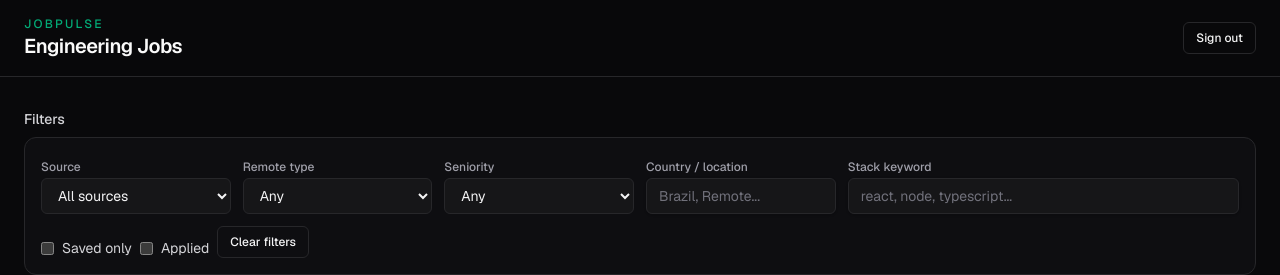
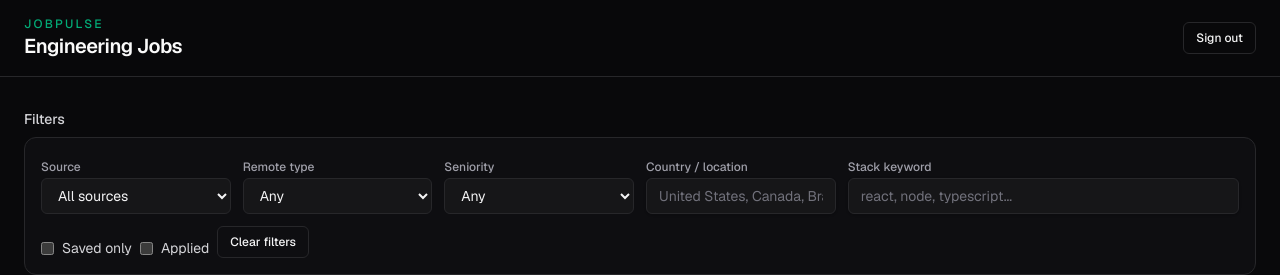
Before and after one commit to giovaniohira/job-board-agreggator, a Next.js app: page /dashboard in a window 1280 px wide. Shown: the top 275 px of the page. Built offline with nearby package versions, Linux system fonts and the light colour scheme; no server answers; the database is empty.

Commit message:
feat: restrict pipeline to remote jobs in US, Canada, and Brazil
Search only the three target markets with remote URL filters, infer allowed countries from location text, and drop hybrid, on-site, or out-of-region listings before upsert.

```diff
--- a/src/components/dashboard/job-filters.tsx
+++ b/src/components/dashboard/job-filters.tsx
@@ -72,7 +72,7 @@ export function JobFiltersBar() {
       <div className="space-y-1.5">
         <label className="text-xs font-medium text-zinc-400">Country / location</label>
         <Input
-          placeholder="Brazil, Remote..."
+          placeholder="United States, Canada, Brazil..."
           defaultValue={searchParams.get("country") ?? ""}
           onKeyDown={(e) => {
             if (e.key === "Enter") {
--- a/src/scrapers/glassdoorScraper.ts
+++ b/src/scrapers/glassdoorScraper.ts
@@ -7,6 +7,7 @@ import {
   extractTags,
   inferRemoteType,
   inferSeniority,
+  isAllowedPipelineJob,
   isRelevantSeniority,
 } from "./utils";
 
@@ -21,7 +22,7 @@ export class GlassdoorScraper extends BaseScraper {
       for (const location of SEARCH_LOCATIONS) {
         const slug = encodeURIComponent(keyword);
         const locSlug = encodeURIComponent(location.query);
-        const url = `https://www.glassdoor.com/Job/jobs.htm?sc.keyword=${slug}&locT=N&locId=1&locKeyword=${locSlug}&fromAge=7`;
+        const url = `https://www.glassdoor.com/Job/jobs.htm?sc.keyword=${slug}&locT=N&locId=1&locKeyword=${locSlug}&fromAge=7&remoteWorkType=1`;
 
         try {
           await page.goto(url, {
@@ -64,6 +65,16 @@ export class GlassdoorScraper extends BaseScraper {
             const seniority = inferSeniority(combined);
             if (!isRelevantSeniority(seniority)) continue;
 
+            const remoteType = inferRemoteType(combined);
+            if (
+              !isAllowedPipelineJob(
+                { title, location: locationText, remoteType },
+                location.country
+              )
+            ) {
+              continue;
+            }
+
             const key = `${title}|${company}|${applyUrl}`;
             if (seen.has(key)) continue;
             seen.add(key);
@@ -74,7 +85,7 @@ export class GlassdoorScraper extends BaseScraper {
               title,
               company,
               location: locationText,
-              remoteType: inferRemoteType(`${locationText} ${title}`),
+              remoteType: "remote",
               seniority,
               description: undefined,
               salary,
--- a/src/scrapers/indeedScraper.ts
+++ b/src/scrapers/indeedScraper.ts
@@ -7,6 +7,7 @@ import {
   extractTags,
   inferRemoteType,
   inferSeniority,
+  isAllowedPipelineJob,
   isRelevantSeniority,
 } from "./utils";
 
@@ -24,6 +25,7 @@ export class IndeedScraper extends BaseScraper {
         url.searchParams.set("l", location.query);
         url.searchParams.set("fromage", "7");
         url.searchParams.set("explvl", "ENTRY_LEVEL,MID_LEVEL");
+        url.searchParams.set("remotejob", "1");
 
         try {
           await page.goto(url.toString(), {
@@ -67,6 +69,16 @@ export class IndeedScraper extends BaseScraper {
             const seniority = inferSeniority(combined);
             if (!isRelevantSeniority(seniority)) continue;
 
+            const remoteType = inferRemoteType(combined);
+            if (
+              !isAllowedPipelineJob(
+                { title, location: locationText, remoteType },
+                location.country
+              )
+            ) {
+              continue;
+            }
+
             const key = `${title}|${company}|${applyUrl}`;
             if (seen.has(key)) continue;
             seen.add(key);
@@ -77,7 +89,7 @@ export class IndeedScraper extends BaseScraper {
               title,
               company,
               location: locationText,
-              remoteType: inferRemoteType(`${locationText} ${title}`),
+              remoteType: "remote",
               seniority,
               description: undefined,
               salary,
--- a/src/scrapers/linkedinScraper.ts
+++ b/src/scrapers/linkedinScraper.ts
@@ -7,6 +7,7 @@ import {
   extractTags,
   inferRemoteType,
   inferSeniority,
+  isAllowedPipelineJob,
   isRelevantSeniority,
 } from "./utils";
 
@@ -24,6 +25,7 @@ export class LinkedInScraper extends BaseScraper {
         url.searchParams.set("location", location.query);
         url.searchParams.set("f_E", "2,3"); // entry + associate
         url.searchParams.set("f_TPR", "r604800"); // past week
+        url.searchParams.set("f_WT", "2"); // remote only
 
         try {
           await page.goto(url.toString(), {
@@ -62,6 +64,16 @@ export class LinkedInScraper extends BaseScraper {
             const seniority = inferSeniority(combined);
             if (!isRelevantSeniority(seniority)) continue;
 
+            const remoteType = inferRemoteType(combined);
+            if (
+              !isAllowedPipelineJob(
+                { title, location: locationText, remoteType },
+                location.country
+              )
+            ) {
+              continue;
+            }
+
             const key = `${title}|${company}|${applyUrl}`;
             if (seen.has(key)) continue;
             seen.add(key);
@@ -72,7 +84,7 @@ export class LinkedInScraper extends BaseScraper {
               title,
               company,
               location: locationText,
-              remoteType: inferRemoteType(`${locationText} ${title}`),
+              remoteType: "remote",
               seniority,
               description: undefined,
               salary: undefined,
--- a/src/scrapers/utils.ts
+++ b/src/scrapers/utils.ts
@@ -7,11 +7,34 @@ export const SEARCH_KEYWORDS = [
   "react developer",
 ] as const;
 
+export const ALLOWED_COUNTRIES = ["us", "canada", "brazil"] as const;
+export type AllowedCountry = (typeof ALLOWED_COUNTRIES)[number];
+
 export const SEARCH_LOCATIONS = [
-  { label: "Brazil", query: "Brazil" },
-  { label: "Remote", query: "Remote" },
-  { label: "Worldwide Remote", query: "Worldwide" },
+  { label: "United States", query: "United States", country: "us" as const },
+  { label: "Canada", query: "Canada", country: "canada" as const },
+  { label: "Brazil", query: "Brazil", country: "brazil" as const },
 ] as const;
+
+const COUNTRY_PATTERNS: Record<AllowedCountry, RegExp[]> = {
+  us: [
+    /\b(united states|u\.?s\.?a?\.?|usa)\b/i,
+    /,\s*(AL|AK|AZ|AR|CA|CO|CT|DE|FL|GA|HI|ID|IL|IN|IA|KS|KY|LA|ME|MD|MA|MI|MN|MS|MO|MT|NE|NV|NH|NJ|NM|NY|NC|ND|OH|OK|OR|PA|RI|SC|SD|TN|TX|UT|VT|VA|WA|WV|WI|WY)\b/,
+    /\b(new york|san francisco|seattle|austin|chicago|boston|denver|atlanta|miami|los angeles|silicon valley)\b/i,
+  ],
+  canada: [
+    /\b(canada|canadian)\b/i,
+    /,\s*(AB|BC|MB|NB|NL|NS|NT|NU|ON|PE|QC|SK|YT)\b/,
+    /\b(toronto|vancouver|montreal|calgary|ottawa|edmonton|winnipeg|quebec city|mississauga)\b/i,
+  ],
+  brazil: [
+    /\b(brazil|brasil)\b/i,
+    /\b(s[aã]o paulo|rio de janeiro|belo horizonte|curitiba|porto alegre|bras[ií]lia|recife|fortaleza|salvador|manaus|florian[oó]polis|campinas)\b/i,
+  ],
+};
+
+const EXCLUDED_REGIONS =
+  /\b(europe|european|emea|apac|asia|africa|uk|united kingdom|germany|france|spain|india|australia|mexico|argentina|colombia|latam|latin america|worldwide|global)\b/i;
 
 export const SENIORITY_PATTERNS = {
   junior: /\b(junior|jr\.?|entry[- ]level|estagi[aá]rio|trainee)\b/i,
@@ -66,3 +89,58 @@ export function extractTags(text: string): string[] {
 export function isRelevantSeniority(seniority: ReturnType<typeof inferSeniority>): boolean {
   return seniority === "junior" || seniority === "mid" || seniority === "unknown";
 }
+
+export function inferAllowedCountry(
+  locationText: string,
+  searchCountry?: AllowedCountry
+): AllowedCountry | null {
+  const text = locationText.trim();
+  if (!text) return searchCountry ?? null;
+
+  for (const country of ALLOWED_COUNTRIES) {
+    if (COUNTRY_PATTERNS[country].some((pattern) => pattern.test(text))) {
+      return country;
+    }
+  }
+
+  if (EXCLUDED_REGIONS.test(text)) {
+    return null;
+  }
+
+  if (
+    searchCountry &&
+    (REMOTE_PATTERNS.remote.test(text) ||
+      /^(remote|remoto|work from home|wfh)$/i.test(text))
+  ) {
+    return searchCountry;
+  }
+
+  return null;
+}
+
+export function resolveRemoteType(
+  remoteType: "remote" | "hybrid" | "on-site" | "unknown",
+  text: string
+): "remote" | "hybrid" | "on-site" | "unknown" {
+  if (remoteType === "hybrid" || remoteType === "on-site") {
+    return remoteType;
+  }
+  if (remoteType === "remote") return "remote";
+  return inferRemoteType(text);
+}
+
+export function isAllowedPipelineJob(
+  job: {
+    title: string;
+    location?: string;
+    remoteType: "remote" | "hybrid" | "on-site" | "unknown";
+  },
+  searchCountry?: AllowedCountry
+): boolean {
+  const combined = `${job.title} ${job.location ?? ""}`;
+  const effectiveRemote = resolveRemoteType(job.remoteType, combined);
+
+  if (effectiveRemote !== "remote") return false;
+
+  return inferAllowedCountry(job.location ?? "", searchCountry) !== null;
+}
--- a/src/services/scraping.service.ts
+++ b/src/services/scraping.service.ts
@@ -3,6 +3,7 @@ import { scrapeLinkedIn } from "@/scrapers/linkedinScraper";
 import { scrapeIndeed } from "@/scrapers/indeedScraper";
 import { scrapeGlassdoor } from "@/scrapers/glassdoorScraper";
 import type { ScraperResult } from "@/scrapers/base-scraper";
+import { isAllowedPipelineJob } from "@/scrapers/utils";
 import { createAnonServiceClient } from "@/lib/supabase/admin";
 
 type ScrapeSummary = {
@@ -35,11 +36,13 @@ export class ScrapingService {
     for (const scraper of scrapers) {
       try {
         const result = await scraper.fn();
-        results.push(result);
-        totalFound += result.jobs.length;
+        const allowedJobs = result.jobs.filter((job) => isAllowedPipelineJob(job));
+        const filteredResult = { ...result, jobs: allowedJobs };
+        results.push(filteredResult);
+        totalFound += allowedJobs.length;
 
-        if (result.jobs.length > 0) {
-          const { inserted, updated } = await this.jobsRepo.upsertJobs(result.jobs);
+        if (allowedJobs.length > 0) {
+          const { inserted, updated } = await this.jobsRepo.upsertJobs(allowedJobs);
           totalInserted += inserted;
           totalUpdated += updated;
         }
```
